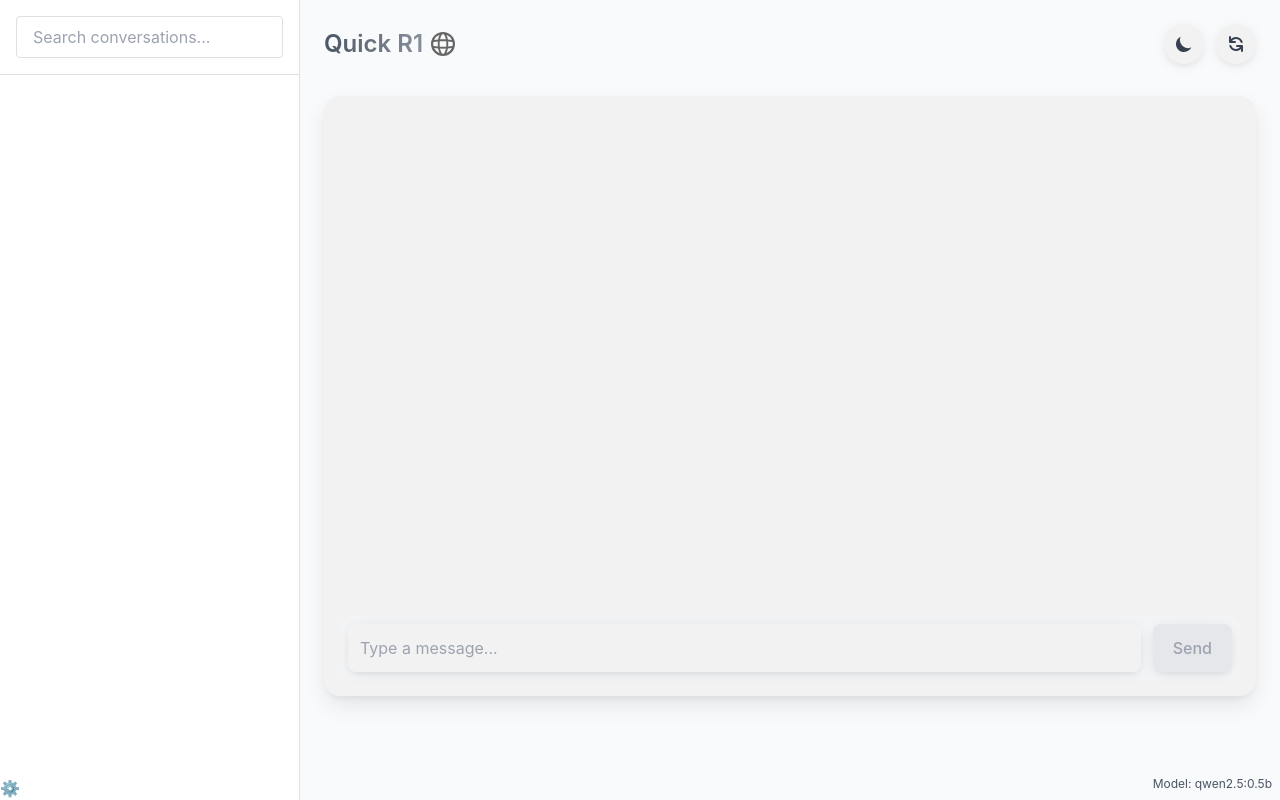
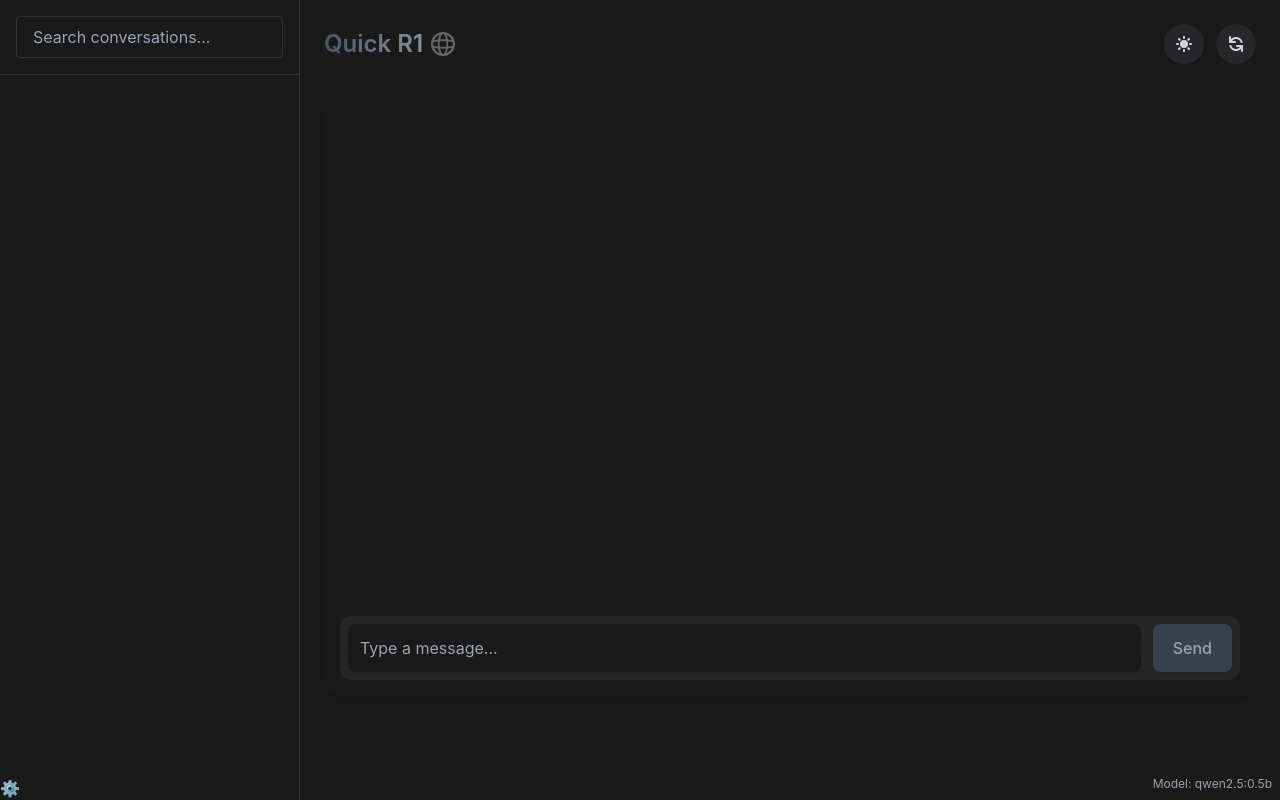
Before and after one commit to sqldata1/aichatbot, a Next.js app: page /chat in a window 1280 px wide. Built offline with nearby package versions, Linux system fonts and the light colour scheme.

Commit message:
dark default

```diff
--- a/src/app/contexts/ThemeContext.tsx
+++ b/src/app/contexts/ThemeContext.tsx
@@ -12,13 +12,12 @@ interface ThemeContextType {
 const ThemeContext = createContext<ThemeContextType | undefined>(undefined);
 
 export function ThemeProvider({ children }: { children: React.ReactNode }) {
-  const [theme, setTheme] = useState<Theme>("light");
+  const [theme, setTheme] = useState<Theme>("dark");
 
   useEffect(() => {
-    // Get initial theme from localStorage or system preference
+    // Get initial theme from localStorage or use dark as default
     const savedTheme = localStorage.getItem("theme") as Theme;
-    const systemTheme = window.matchMedia("(prefers-color-scheme: dark)").matches ? "dark" : "light";
-    const initialTheme = savedTheme || systemTheme;
+    const initialTheme = savedTheme || "dark";
     setTheme(initialTheme);
     document.documentElement.classList.add(initialTheme);
   }, []);
```
